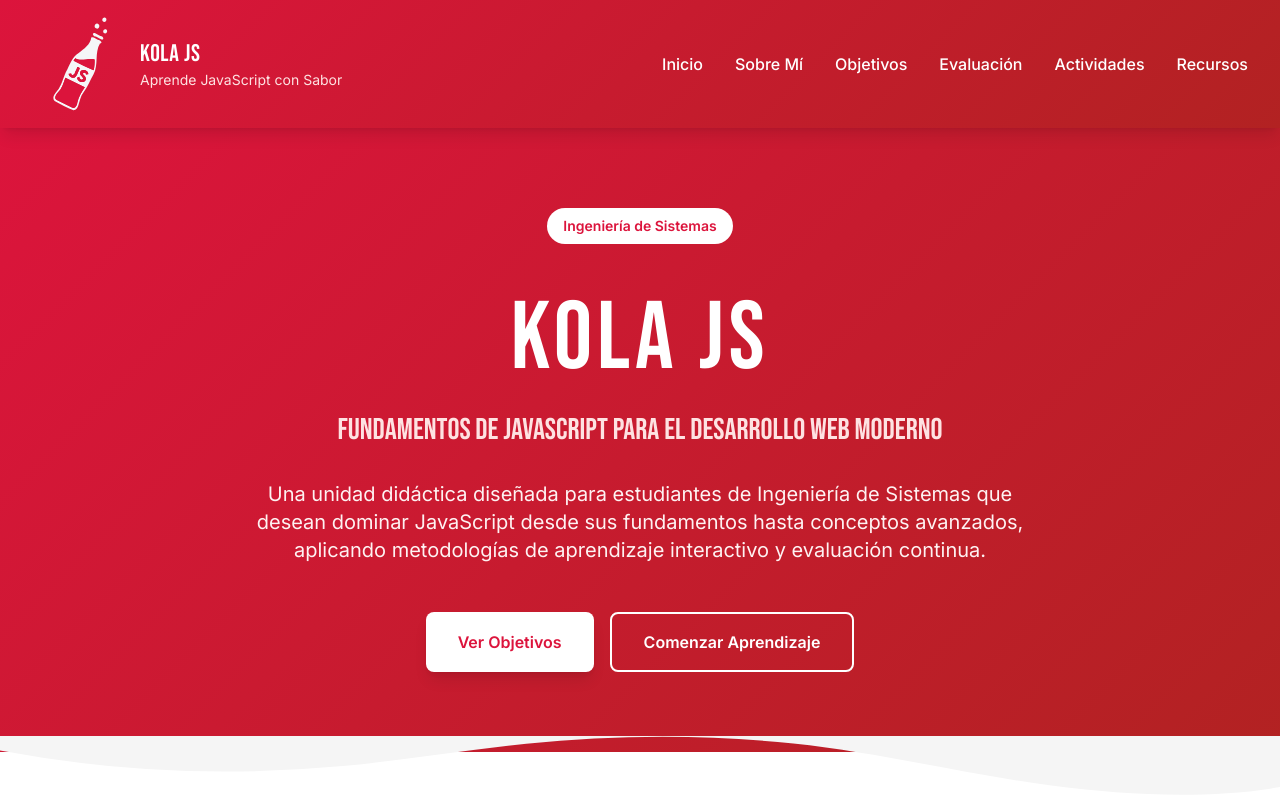
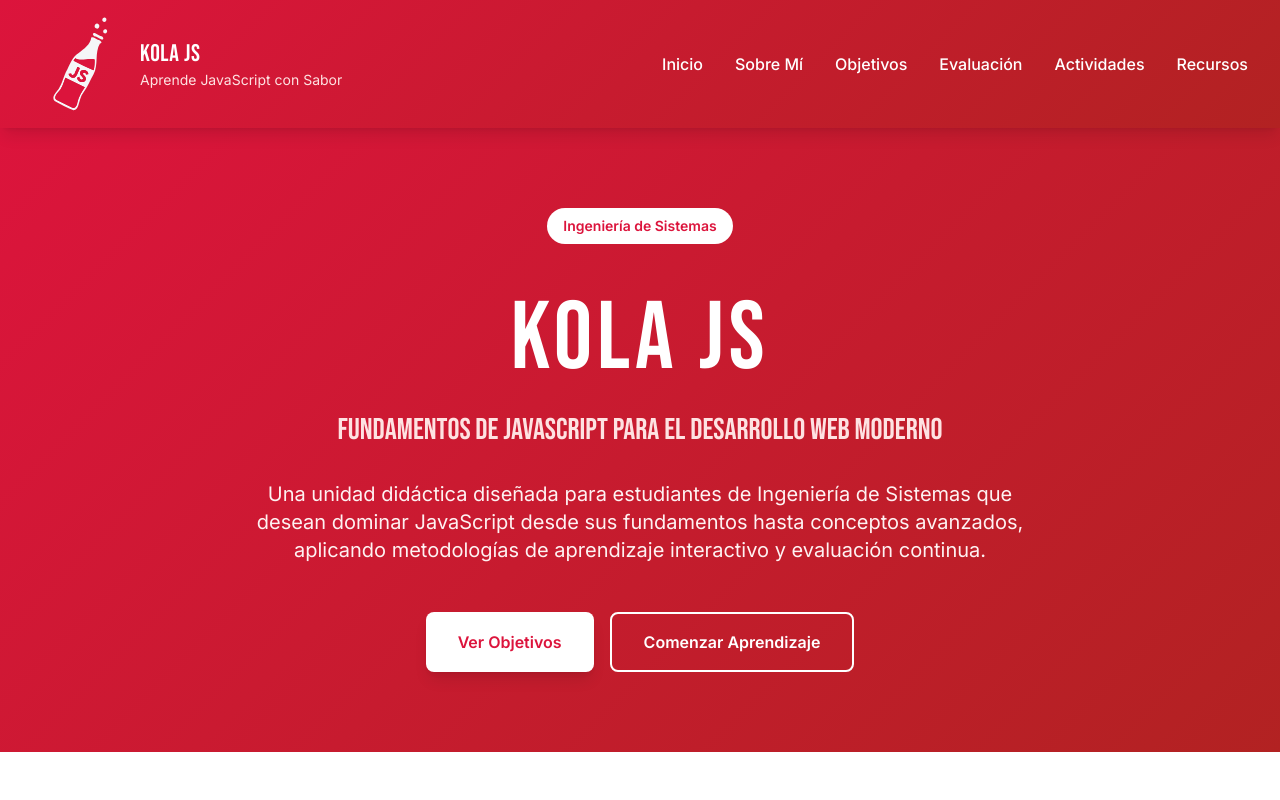
Before and after one commit to aikerary/KolaJS, a React (Vite) app: page / in a window 1280 px wide. Shown: the top 800 px of the page. Built offline with nearby package versions, Linux system fonts and the light colour scheme.

Commit message:
refactor: Remove decorative SVG elements from Footer and Hero components

```diff
--- a/src/components/Footer.jsx
+++ b/src/components/Footer.jsx
@@ -173,13 +173,6 @@ const Footer = () => {
           </div>
         </div>
       </div>
-
-      {/* Decorative Wave */}
-      <div className="relative">
-        <svg className="w-full h-8" viewBox="0 0 1200 120" preserveAspectRatio="none">
-          <path d="M985.66,92.83C906.67,72,823.78,31,743.84,14.19c-82.26-17.34-168.06-16.33-250.45.39-57.84,11.73-114,31.07-172,41.86A600.21,600.21,0,0,1,0,27.35V120H1200V95.8C1132.19,118.92,1055.71,111.31,985.66,92.83Z" className="fill-cola-light-gray"></path>
-        </svg>
-      </div>
     </footer>
   )
 }
--- a/src/components/Hero.jsx
+++ b/src/components/Hero.jsx
@@ -43,11 +43,6 @@ const Hero = () => {
       </div>
 
       {/* Decorative elements */}
-      <div className="absolute bottom-0 left-0 w-full overflow-hidden">
-        <svg className="relative block w-full h-16" data-name="Layer 1" xmlns="http://www.w3.org/2000/svg" viewBox="0 0 1200 120" preserveAspectRatio="none">
-          <path d="M321.39,56.44c58-10.79,114.16-30.13,172-41.86,82.39-16.72,168.19-17.73,250.45-.39C823.78,31,906.67,72,985.66,92.83c70.05,18.48,146.53,26.09,214.34,3V0H0V27.35A600.21,600.21,0,0,0,321.39,56.44Z" className="fill-cola-light-gray"></path>
-        </svg>
-      </div>
     </section>
   )
 }
```
